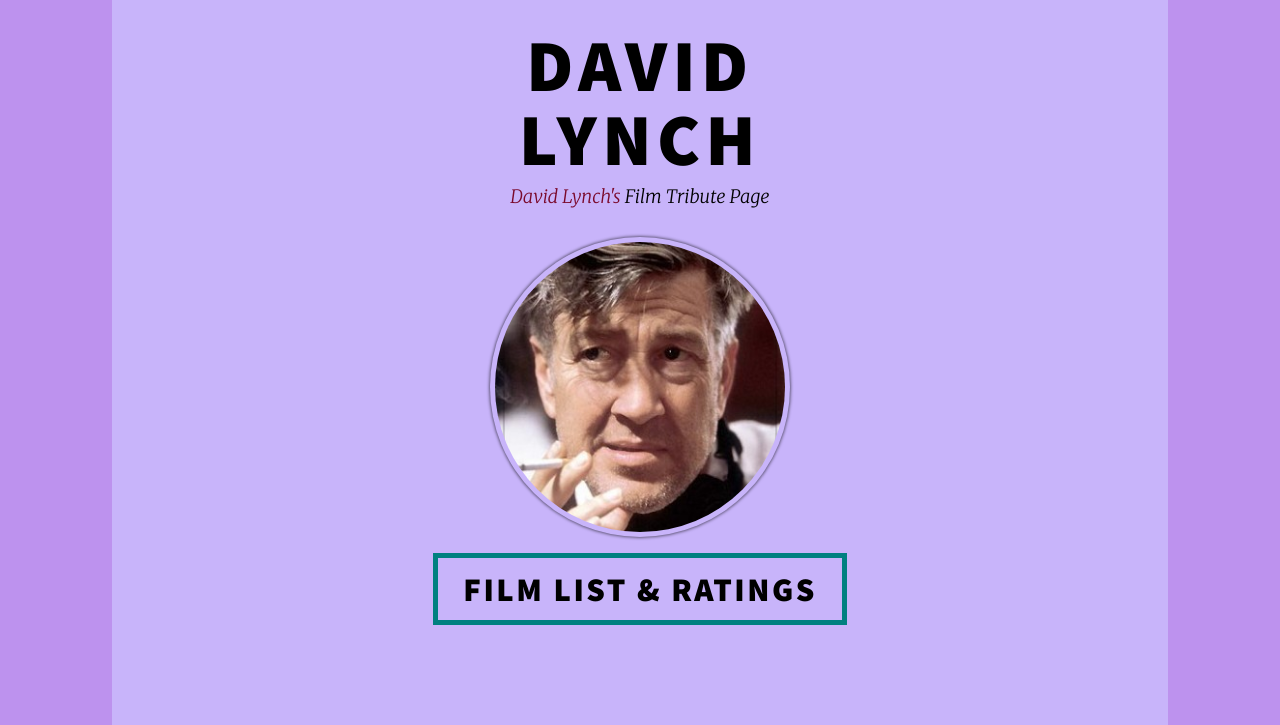
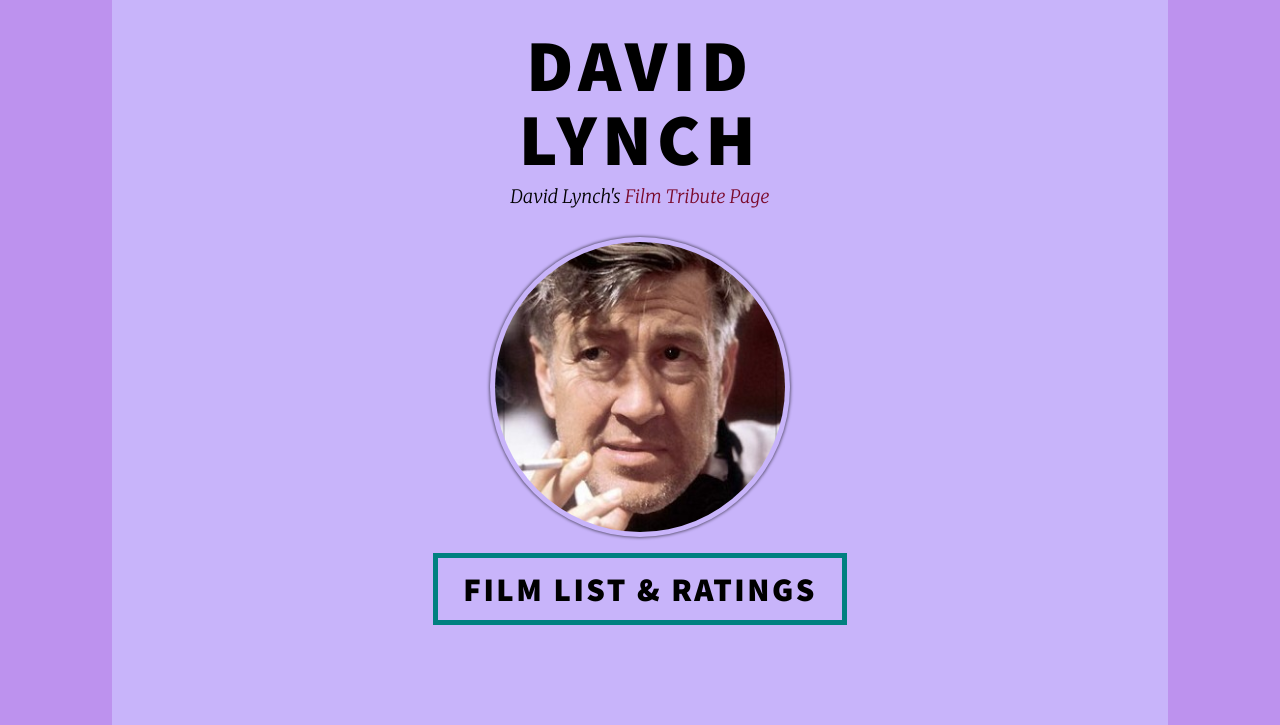
Before and after one commit to normanmkhl/Tribute-Page, a plain HTML site: page index.html in a window 1280 px wide. Shown: the top 725 px of the page. Drawn offline with Linux system fonts and the light colour scheme.

Commit message:
Update style.css

```diff
--- a/style.css
+++ b/style.css
@@ -127,7 +127,7 @@
     text-align : center;
 }
 
-#intro a {
+#intro p {
     text-decoration: none;
     color: #7a092b;
     border-bottom-color: rgba(255, 255, 255, 0.5);
```
